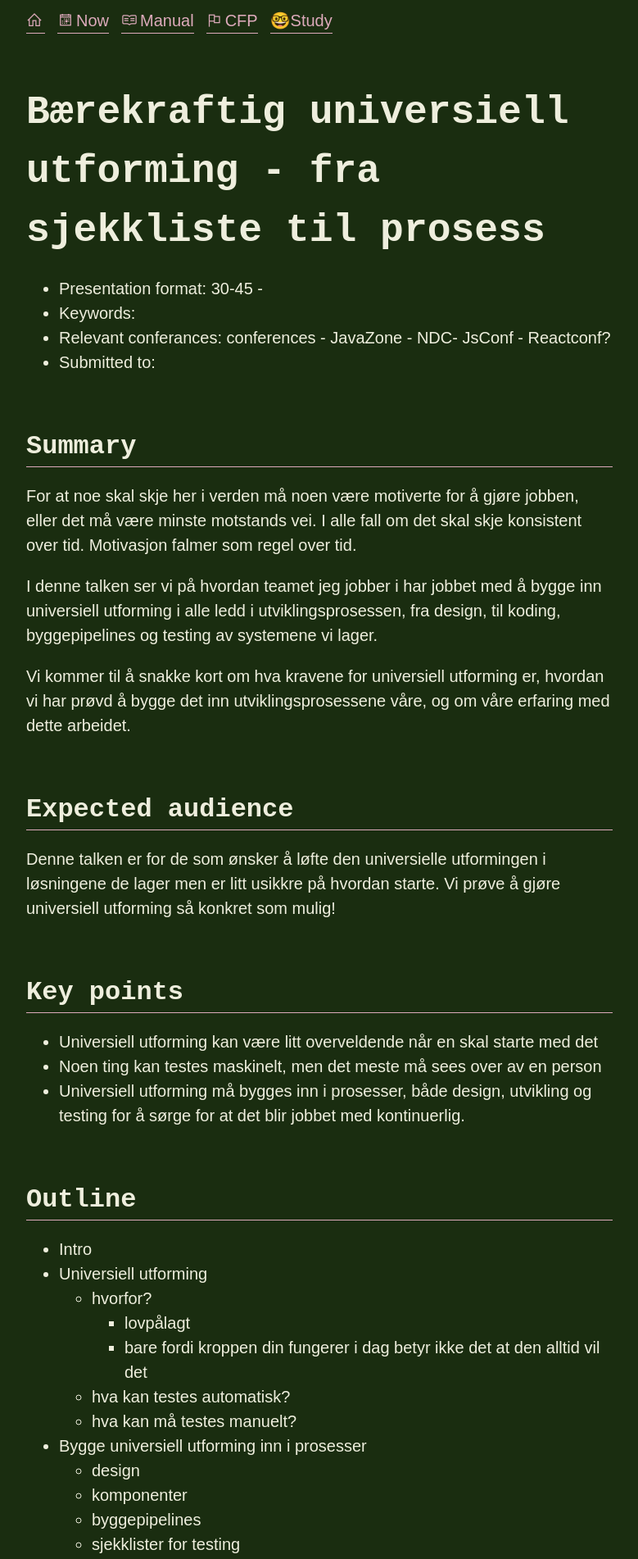
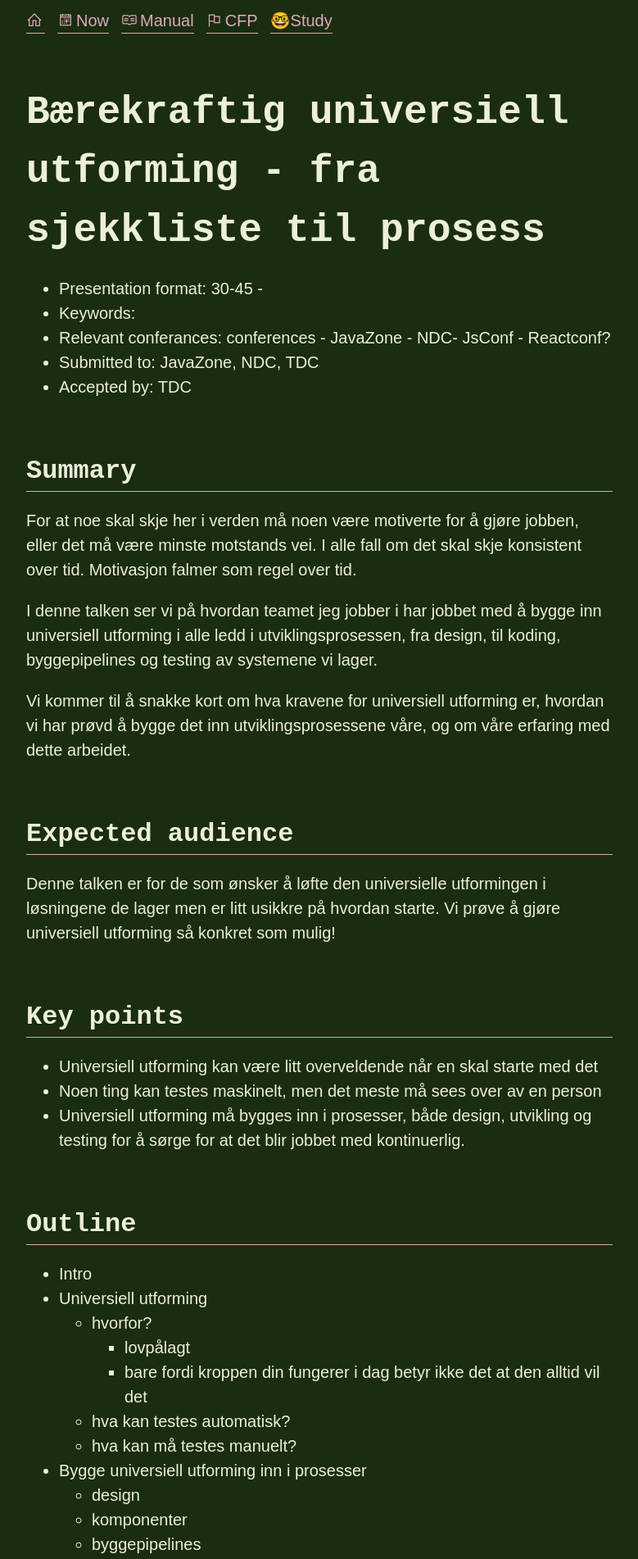
Before and after one commit to dagfrode/dagfrode.github.io, a Jekyll site: the page built from cfp/2024-sustainable-accessibility.md, in a window 1280 px wide. Shown: the top 1902 px of the page at 82% size, without its empty margins (250-1029 px from the left). Built offline with Jekyll 4.4.1, drawn with Linux system fonts in a browser that asks for light colours; our own code applies the rules of GitHub Pages for plain Markdown files; part of the change alters nothing that is shown.

Commit message:
Fix order and presentation

```diff
--- a/assets/css/main.css
+++ b/assets/css/main.css
@@ -287,7 +287,7 @@ body.presentation .chapter-list{
   opacity: .3;
 }
 
-body.presentation .wip {
+body.presentation .wip, body.presentation  #stats {
   display: none;
 }
 
--- a/assets/js/presentation.js
+++ b/assets/js/presentation.js
@@ -19,13 +19,24 @@ var currentPage = 0;
 var content = document.getElementById("main_content");
 var newContent = "";
 var currentSection = "";
+var prevh3;
 for (var i = 0; i < content.children.length; i++) {
   const child = content.children[i];
 
   if (["H1", "H2", "H3", "H4"].includes(content.children[i].nodeName)) {
+    var preTitle = "";
+    if (content.children[i].nodeName === "H3") {
+      preTitle = prevh3 = content.children[i];
+    }
+    if (content.children[i].nodeName === "HH") {
+      prevh3.innerHTML.replace("[presentation-only]", "");
+    }
     if (child.innerHTML.indexOf("[presentation-only]") > -1) {
       child.classList.add("presentation-only");
-      child.innerHTML = child.innerHTML.replace("[presentation-only]", "");
+      child.innerHTML = `${preTitle} ${child.innerHTML.replace(
+        "[presentation-only]",
+        ""
+      )}`;
     }
     if (currentSection) {
       newContent +=
--- a/cfp/2024-sustainable-accessibility.md
+++ b/cfp/2024-sustainable-accessibility.md
@@ -3,7 +3,8 @@
 - Presentation format: 30-45 -
 - Keywords:
 - Relevant conferances: conferences - JavaZone - NDC- JsConf - Reactconf?
-- Submitted to:
+- Submitted to: JavaZone, NDC, TDC
+- Accepted by: TDC
 
 ## Summary
 
```
